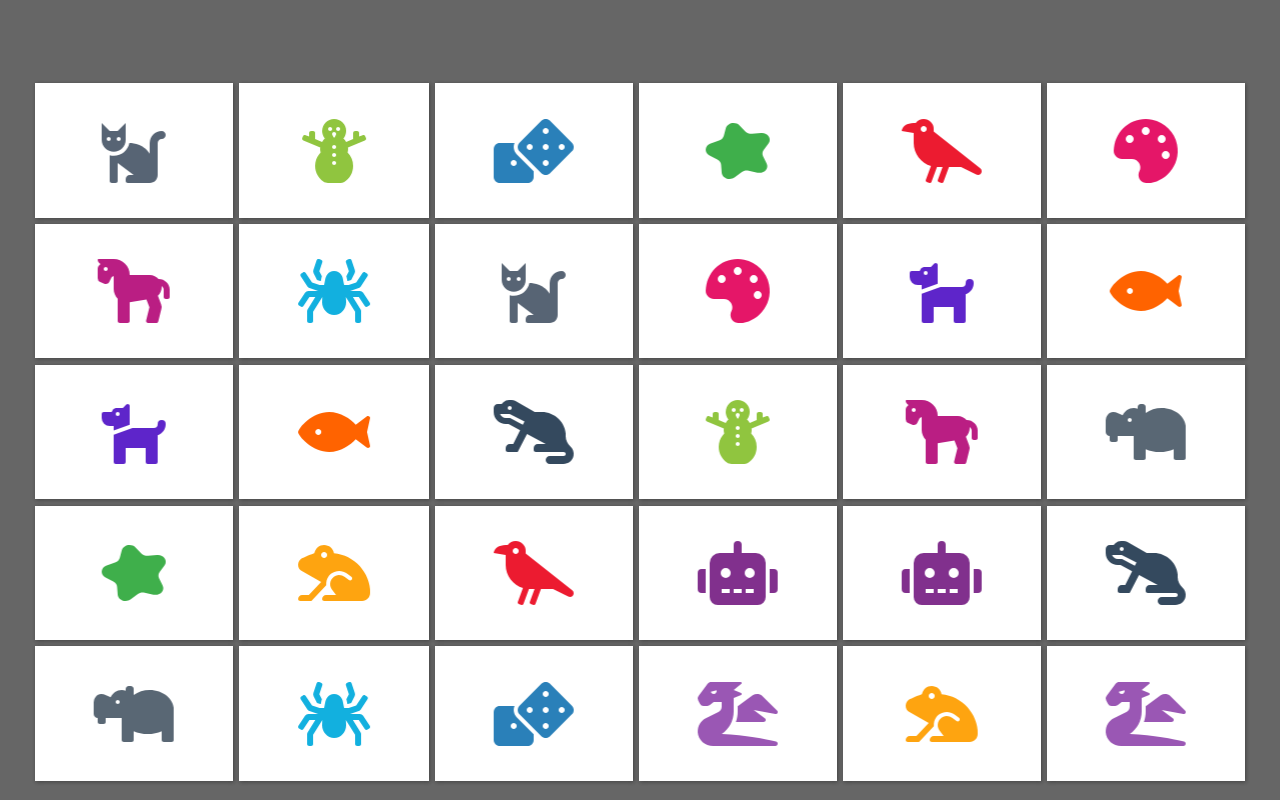
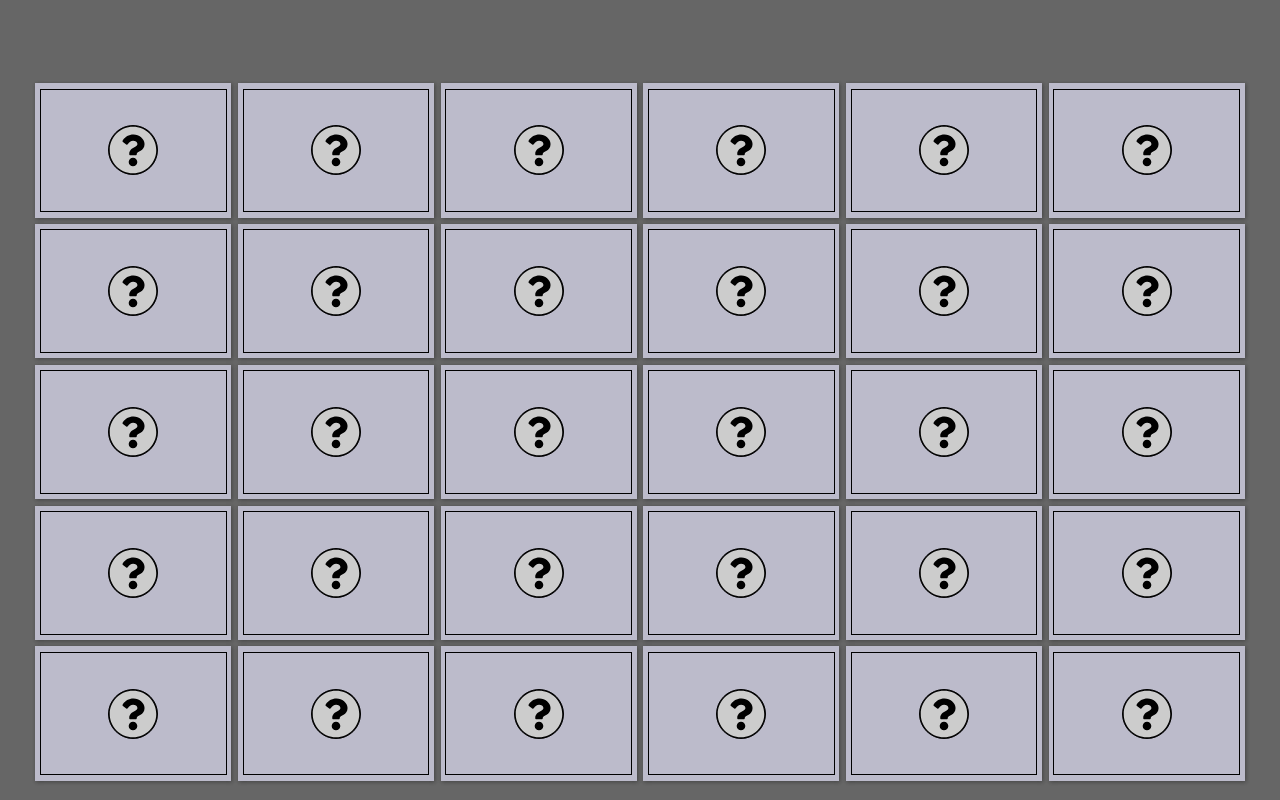
Before and after one commit to richker/memory-game, a React (Create React App) app: page / in a window 1280 px wide. Built offline with nearby package versions, Linux system fonts and the light colour scheme; the HTML template or start-up script is replaced by a standard one.

Commit message:
check card match

```diff
--- a/src/components/gameBoard.jsx
+++ b/src/components/gameBoard.jsx
@@ -28,6 +28,30 @@ class GameBoard extends Component {
     this.setState({ gameBoard });
   }
 
+  checkMatch = (firstIndex, secondIndex) => {
+    let { gameBoard } = this.state;
+    let firstCard = gameBoard[firstIndex];
+    let secondCard = gameBoard[secondIndex];
+    if (
+      firstCard.color === secondCard.color &&
+      firstCard.pattern === secondCard.pattern
+    ) {
+      firstCard.isDone = true;
+      secondCard.isDone = true;
+      firstCard.isOpen = false;
+      secondCard.isOpen = false;
+      gameBoard[firstIndex] = firstCard;
+      gameBoard[secondIndex] = secondCard;
+      this.setState({ gameBoard, selectedIndex: null });
+    } else {
+      firstCard.isOpen = false;
+      secondCard.isOpen = false;
+      gameBoard[firstIndex] = firstCard;
+      gameBoard[secondIndex] = secondCard;
+      this.setState({ gameBoard, selectedIndex: null });
+    }
+  };
+
   handleSelectCard = index => {
     let { selectedIndex, gameBoard } = this.state;
     if (selectedIndex === null) {
@@ -35,34 +59,29 @@ class GameBoard extends Component {
       gameBoard[index].isOpen = true;
       this.setState({ selectedIndex: index, gameBoard });
     } else {
-      // check if has cards match
-      const firstCard = gameBoard[selectedIndex];
-      const secondCard = gameBoard[index];
-      if (
-        firstCard.color === secondCard.color &&
-        firstCard.pattern === secondCard.pattern
-      ) {
-        // cards match
-        gameBoard[selectedIndex].isDone = true;
-        gameBoard[index].isDone = true;
-      } else {
-        //  no cards match
-        gameBoard[index].isOpen = false;
-        this.setState({ selectedIndex: null, gameBoard });
-      }
+      gameBoard[index].isOpen = true;
+      this.setState({ gameBoard }, () =>
+        setTimeout(this.checkMatch(selectedIndex, index), 3000)
+      );
     }
   };
 
   render() {
-    const EmptyCard = ({ size }) => <div className="empty-card" />;
+    // const EmptyCard = ({ size }) => <div className="empty-card" />;
     const { gameBoard } = this.state;
 
     return (
       <div className="board-game">
         {gameBoard.map((card, index) => {
-          console.log("card", card);
-          console.log("index", index);
-          return <GameCard color={card.color} pattern={card.pattern} />;
+          if (card.isDone) return <div className="empty-card" />;
+          return (
+            <GameCard
+              key={index}
+              index={index}
+              card={card}
+              onSelect={this.handleSelectCard}
+            />
+          );
         })}
       </div>
     );
--- a/src/components/gameCard.jsx
+++ b/src/components/gameCard.jsx
@@ -3,21 +3,13 @@ import { FontAwesomeIcon } from "@fortawesome/react-fontawesome";
 import { faQuestionCircle } from "@fortawesome/free-solid-svg-icons";
 
 class GameCard extends Component {
-  state = {
-    isOpen: true
-  };
-
-  flipCard = () => {
-    this.setState({ isOpen: !this.state.isOpen });
-  };
-
   render() {
-    const { isOpen } = this.state;
-    const { color, pattern } = this.props;
+    const { index, card, onSelect } = this.props;
+    const { color, pattern, isOpen } = card;
     return (
       <React.Fragment>
         {!isOpen ? (
-          <div className="card card-closed" onClick={this.flipCard}>
+          <div className="card card-closed" onClick={() => onSelect(index)}>
             <div className="card-body card-body-closed">
               <FontAwesomeIcon
                 color="#cccccc"
```
